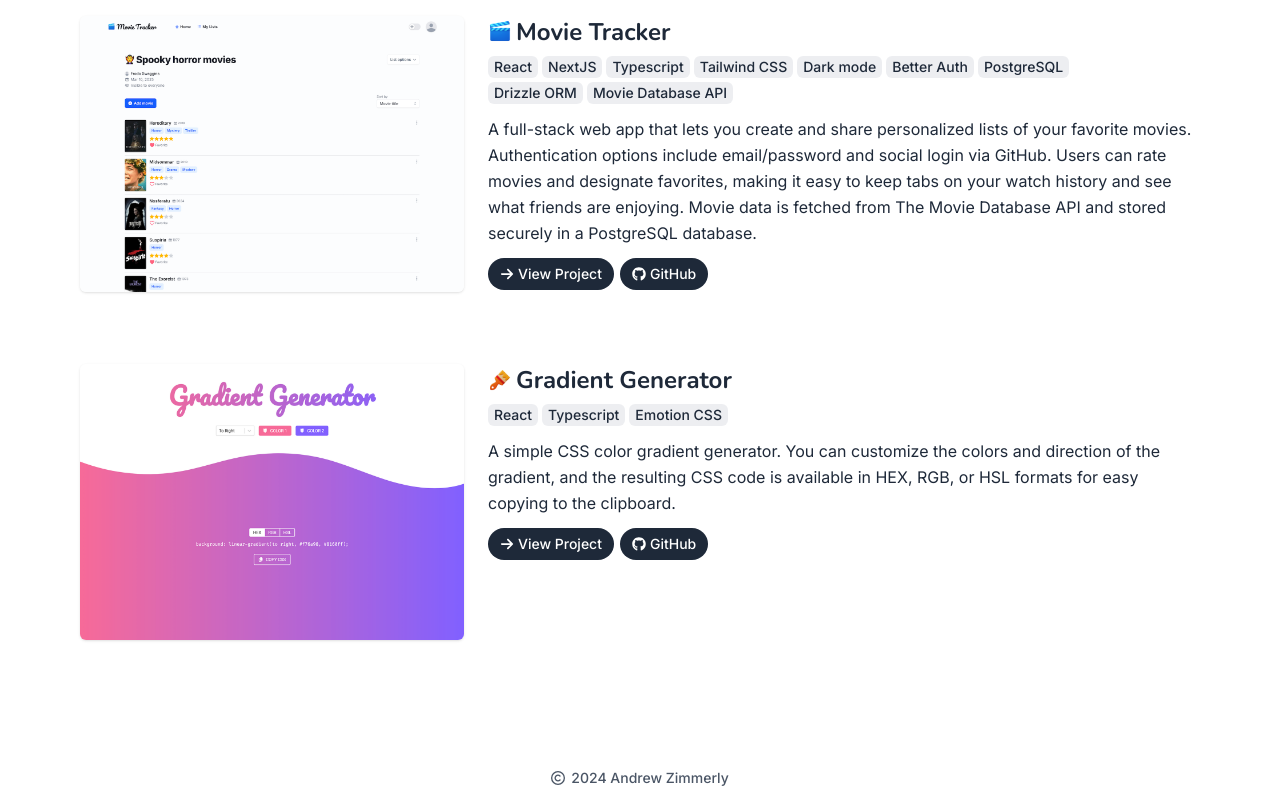
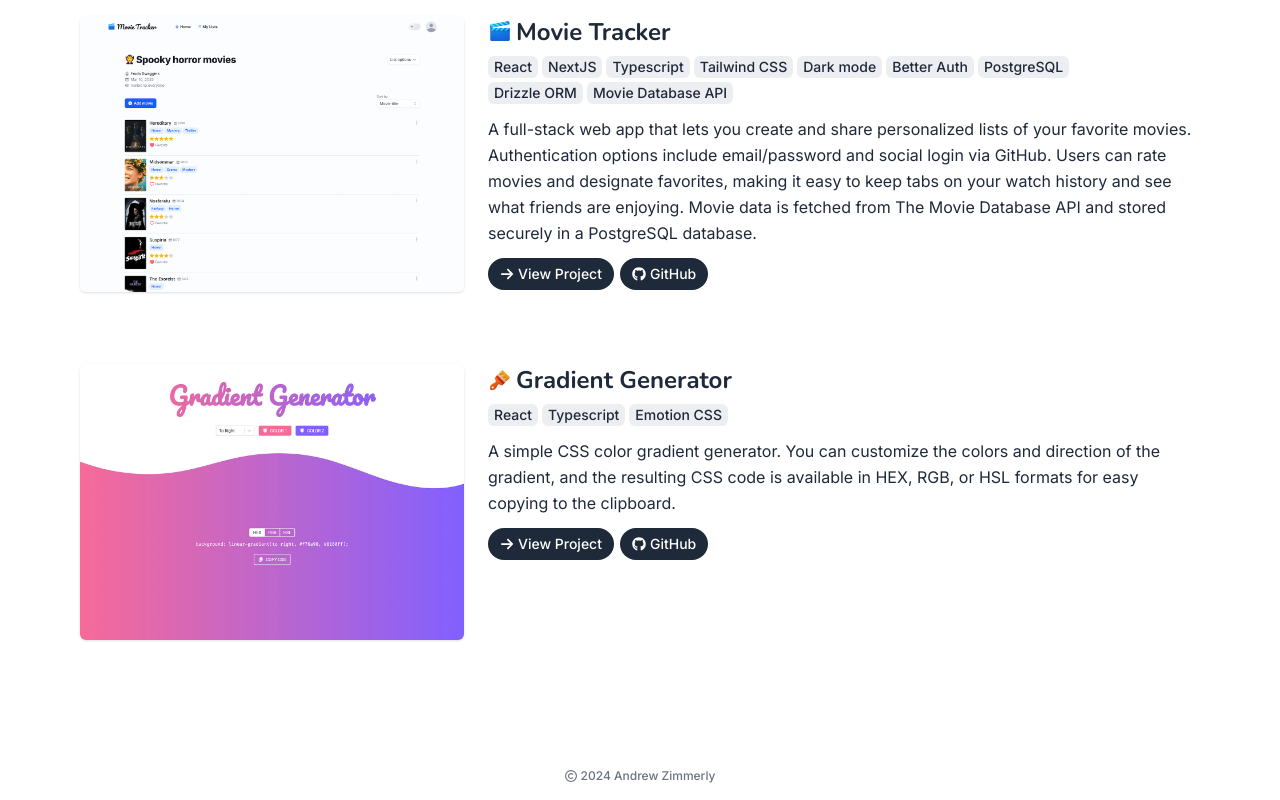
Before and after one commit to azimmerly/portfolio, a Next.js app: page / in a window 1280 px wide. Shown: the part 392-1192 px from the top of the page. Built offline with nearby package versions, Linux system fonts and the light colour scheme.

Commit message:
Update dependencies

```diff
--- a/package.json
+++ b/package.json
@@ -25,7 +25,7 @@
   },
   "devDependencies": {
     "@eslint/eslintrc": "^3.3.0",
-    "@tailwindcss/postcss": "^4.0.13",
+    "@tailwindcss/postcss": "^4.0.14",
     "@types/node": "^22.13.10",
     "@types/react": "^19.0.10",
     "@types/react-dom": "^19.0.4",
@@ -36,7 +36,7 @@
     "prettier": "^3.5.3",
     "prettier-plugin-organize-imports": "^4.1.0",
     "prettier-plugin-tailwindcss": "^0.6.11",
-    "tailwindcss": "^4.0.13",
+    "tailwindcss": "^4.0.14",
     "typescript": "^5.8.2"
   }
 }
--- a/src/components/Footer.tsx
+++ b/src/components/Footer.tsx
@@ -5,9 +5,9 @@
 
   return (
     <footer className="flex w-full justify-center pt-12 pb-3">
-      <div className="flex items-center gap-1.5 text-gray-600">
-        <FaRegCopyright className="size-3.5" />
-        <p className="text-sm font-medium">{currentYear} Andrew Zimmerly</p>
+      <div className="flex items-center gap-1 text-gray-500">
+        <FaRegCopyright className="size-3" />
+        <p className="text-xs font-medium">{currentYear} Andrew Zimmerly</p>
       </div>
     </footer>
   );
```
Also changed, not shown: 1 other file (tests, documents, lock files or other folders).
